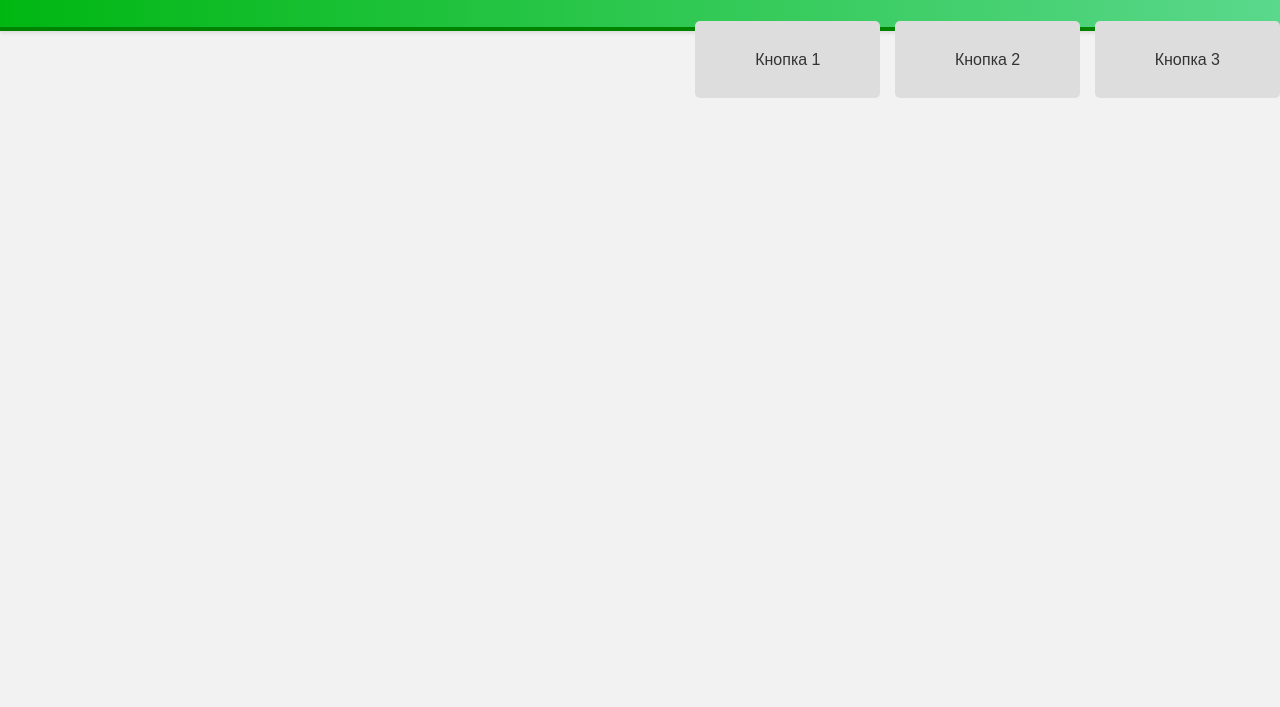
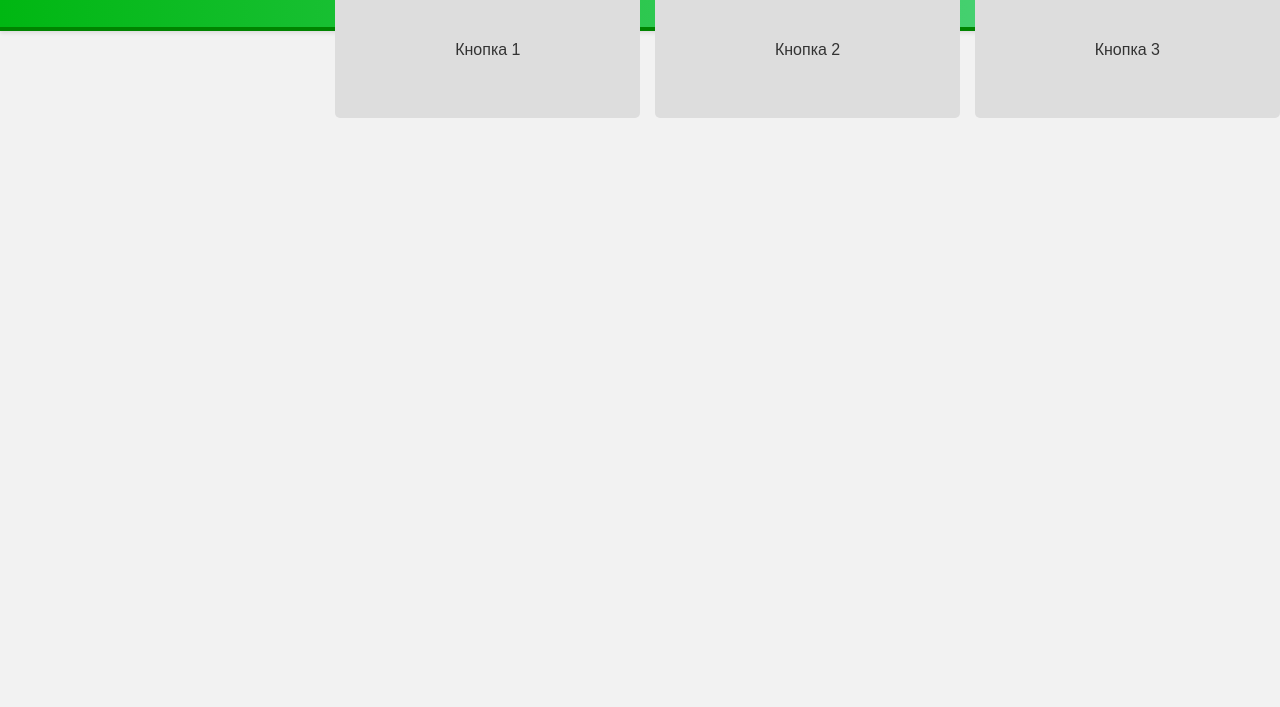
Before and after one commit to tourer224/PROEEWVCC, a plain HTML site: page index.html in a window 1280 px wide. Shown: the part 93-800 px from the top of the page. Drawn offline with Linux system fonts and the light colour scheme.

Commit message:
Update styles.css

```diff
--- a/styles.css
+++ b/styles.css
@@ -14,7 +14,7 @@ header {
 }
 
 nav {
-    margin-top: 20px; /* Отступ от верхнего края header */
+    margin-top: 10px; /* Отступ от верхнего края header */
 }
 
 nav ul {
@@ -32,7 +32,7 @@ nav ul li {
 nav ul li a {
     color: #333;
     background-color: #ddd;
-    padding: 30px 60px; /* Увеличиваем размер кнопок */
+    padding: 60px 120px; /* Увеличиваем размер кнопок */
     text-decoration: none;
     border-radius: 5px;
     transition: background-color 0.3s ease; /* Плавное изменение цвета при наведении */
@@ -50,7 +50,7 @@ main {
 /* Стилизация кнопок в содержимом страницы */
 .button {
     display: inline-block;
-    padding: 30px 60px; /* Увеличиваем размер кнопок */
+    padding: 60px 120px; /* Увеличиваем размер кнопок */
     background-color: #007bff; /* Цвет кнопки */
     color: #fff; /* Цвет текста кнопки */
     text-decoration: none;
```
